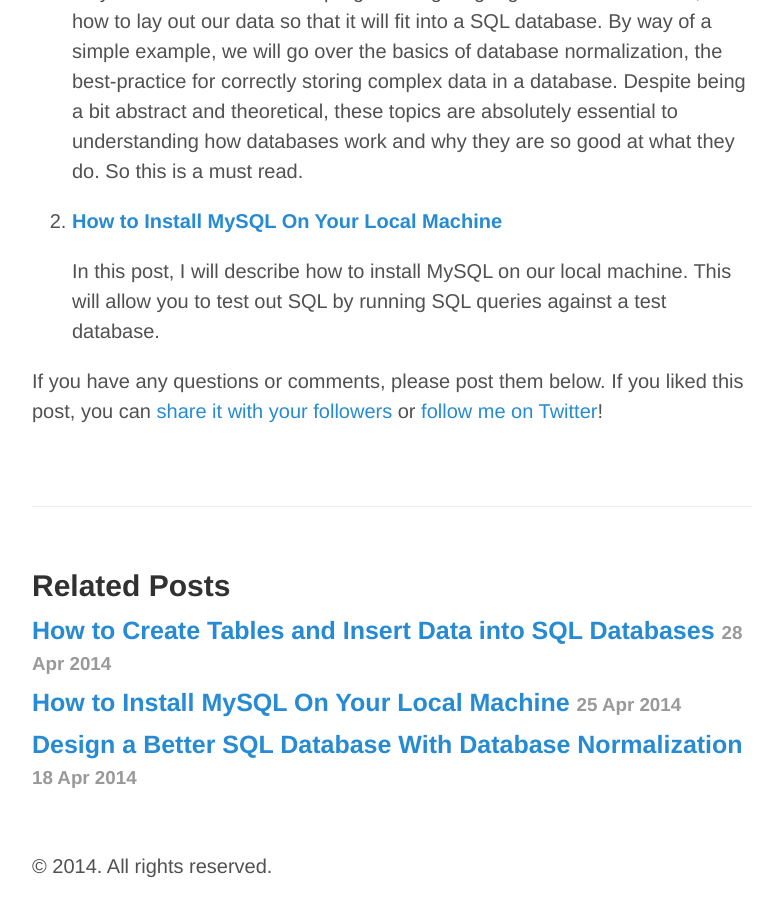
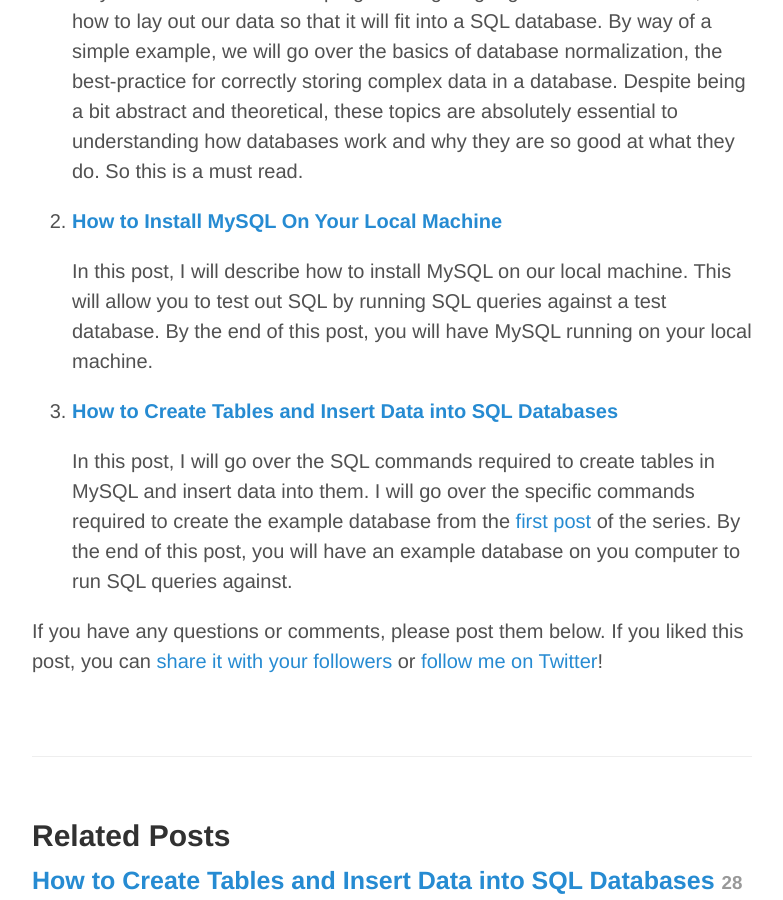
Before and after one commit to joshualande/joshualande.github.io, a Jekyll site: the page built from _posts/2014-04-17-data-science-sql.md, in a window 1280 px wide and 900 px high, scrolled down 915 px. Shown: the whole window, without its empty margins (248-1031 px from the left). Built offline with Jekyll 4.4.1, drawn with Linux system fonts in a browser that asks for light colours; Markdown is read by kramdown in place of the engine named in the settings.

Commit message:
update post

```diff
--- a/_posts/2014-04-17-data-science-sql.md
+++ b/_posts/2014-04-17-data-science-sql.md
@@ -44,7 +44,17 @@
 
    In this post, I will describe how to install MySQL on our local
    machine. This will allow you to test out SQL by running SQL
-   queries against a test database.
+   queries against a test database. By the end of this post,
+   you will have MySQL running on your local machine.
+
+3. **[How to Create Tables and Insert Data into SQL Databases]({% post_url 2014-04-28-create-tables-sql %})**
+
+   In this post, I will go over the SQL commands required to create
+   tables in MySQL and insert data into them.  I will go over the
+   specific commands required to create the example database from
+   the [first post]({% post_url 2014-04-18-database-normalization
+   %}) of the series. By the end of this post, you will have an
+   example database on you computer to run SQL queries against.
 
 <!--
 
```
